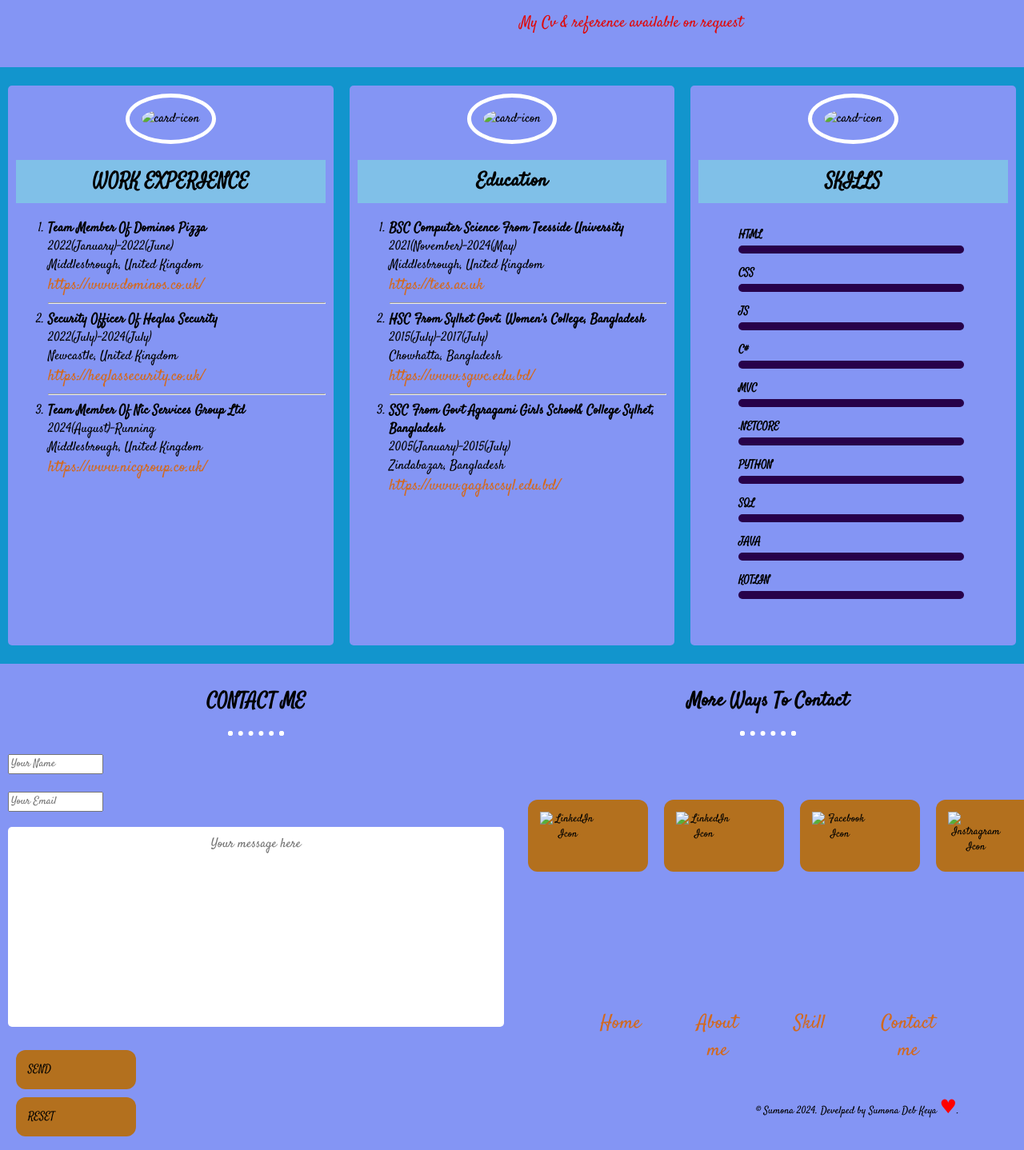
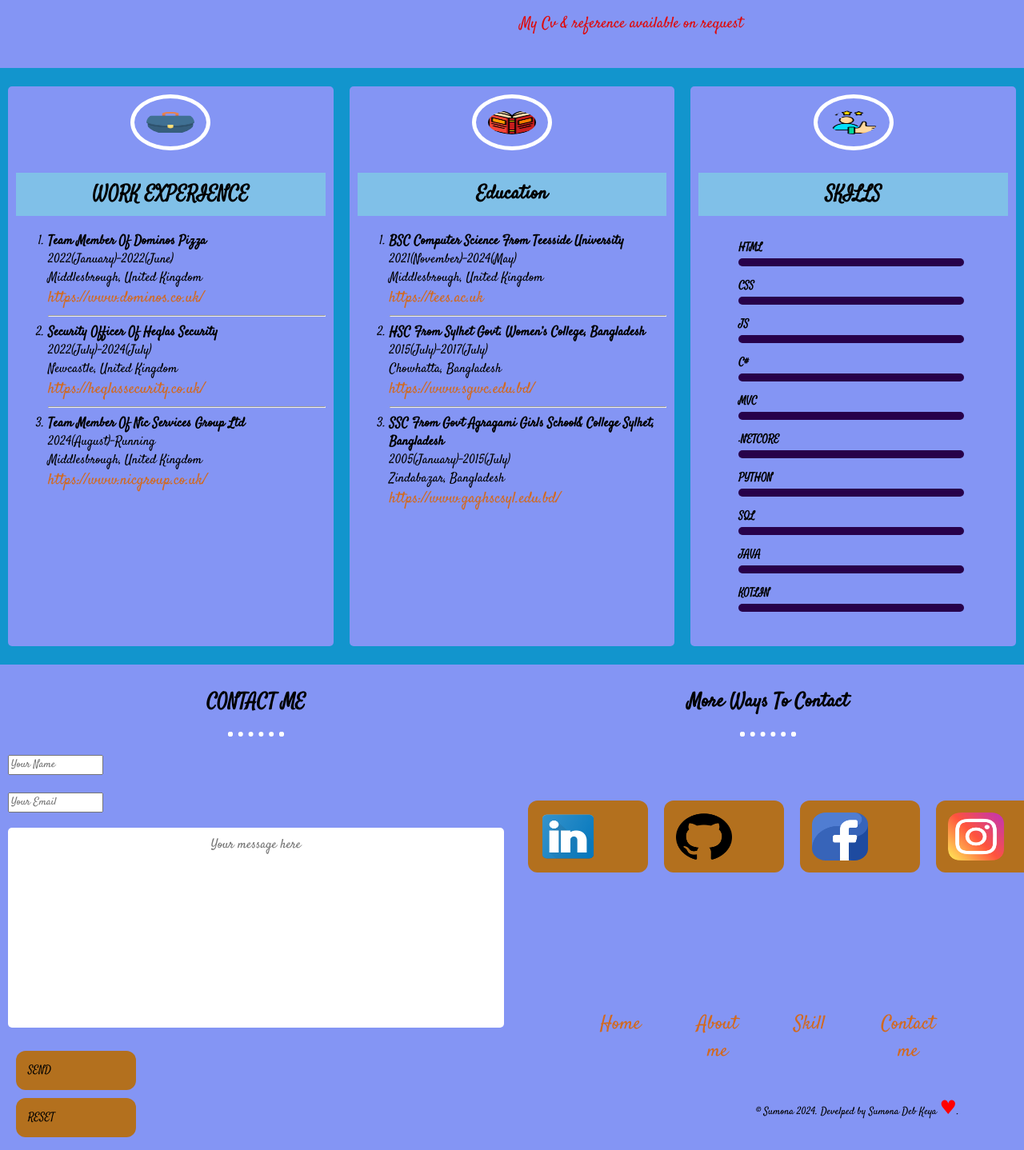
Before and after one commit to SumonaKeya/Sumona-sPortfolio, a plain HTML site: page index.html in a window 1280 px wide. Shown: the part 916-2354 px from the top of the page at 80% size. Drawn offline with Linux system fonts and the light colour scheme.

Commit message:
Update index.html

```diff
--- a/index.html
+++ b/index.html
@@ -21,7 +21,7 @@
 
     <div class="navbar" id="top">
         <div class="nav-logo col-2">
-<img src ="images/user-robot.png" alt="logo">
+<img src ="user-robot.png" alt="logo">
         </div>
 
         <div class="nav-heading col-4">
@@ -43,7 +43,7 @@
 
     <div class="profile" >
         <a href="https://linkedin.com/in/sumona-deb-keya-151459233/" target="_blank">
-            <img class="top-icon" src="images/linkedin.png" alt="LinkedIn Icon">
+            <img class="top-icon" src="linkedin.png" alt="LinkedIn Icon">
         </a>
             </div>
     <div class="profile-desc">
@@ -59,7 +59,7 @@
         <h2>ABOUT ME</h2>
         <hr class="dotted-hr">
     <div class="aboutme-image col-6">
-        <img src="images/Mypic.jpg" alt="Mypic">
+        <img src="Mypic.jpg" alt="Mypic">
     </div>
     <div class="aboutme-desc col-6">
       <p>I am from Bangladesh. Love to do coding, working with different projects.</p>
@@ -85,7 +85,7 @@
      <div class="work-experience col-4">
        <div class="card">
         <div class="card-icon">
-            <img class="rounded-img" src="images/work (2).png" alt="card-icon"></img>
+            <img class="rounded-img" src="work (2).png" alt="card-icon"></img>
 
         </div>
         <div class="card-title">
@@ -126,7 +126,7 @@
      <div class="Education col-4">
      <div class="card">
         <div class="card-icon">
-            <img class="rounded-img" src="images/education.png" alt="card-icon"></img>
+            <img class="rounded-img" src="education.png" alt="card-icon"></img>
 
         </div>
         <div class="card-title">
@@ -164,7 +164,7 @@
      <div class="Skill col-4" id="skill-id">
      <div class="card">
         <div class="card-icon">
-            <img class="rounded-img" src="images/experience.png" alt="card-icon"></img>
+            <img class="rounded-img" src="experience.png" alt="card-icon"></img>
         </div>
 
         <div class="card-title">
@@ -216,17 +216,17 @@
     <hr class="dotted-hr">
     <div class="media-buttons">
         <a href="https://linkedin.com/in/sumona-deb-keya-151459233/" target="_blank">
-            <button class="btn"><img src="images/media.png" alt="LinkedIn Icon" style="width: 100px; height: 60px; vertical-align: middle; padding-right: 30px;"></button>
+            <button class="btn"><img src="media.png" alt="LinkedIn Icon" style="width: 100px; height: 60px; vertical-align: middle; padding-right: 30px;"></button>
         </a>
         <a href="https://github.com/SumonaKeya" target="_blank">
-            <button class="btn"><img src="images/github.png" alt="LinkedIn Icon" style="width: 100px; height: 60px; vertical-align: middle; padding-right: 30px;"></button>
+            <button class="btn"><img src="github.png" alt="LinkedIn Icon" style="width: 100px; height: 60px; vertical-align: middle; padding-right: 30px;"></button>
         </a>
         <a href="https://www.facebook.com/sumona.debkeya/" target="_blank">
-            <button class="btn"><img src="images/facebook.png" alt="Facebook Icon" style="width: 100px; height: 60px; vertical-align: middle; padding-right: 30px;"></button>
+            <button class="btn"><img src="facebook.png" alt="Facebook Icon" style="width: 100px; height: 60px; vertical-align: middle; padding-right: 30px;"></button>
         </a>
 
         <a href="https://www.instagram.com/keyasumona/" target="_blank">
-            <button class="btn"><img src="images/instagram.png" alt="Instragram Icon" style="width: 100px; height: 60px; vertical-align: middle; padding-right: 30px;"></button>
+            <button class="btn"><img src="instagram.png" alt="Instragram Icon" style="width: 100px; height: 60px; vertical-align: middle; padding-right: 30px;"></button>
         </a>
 
 
```
